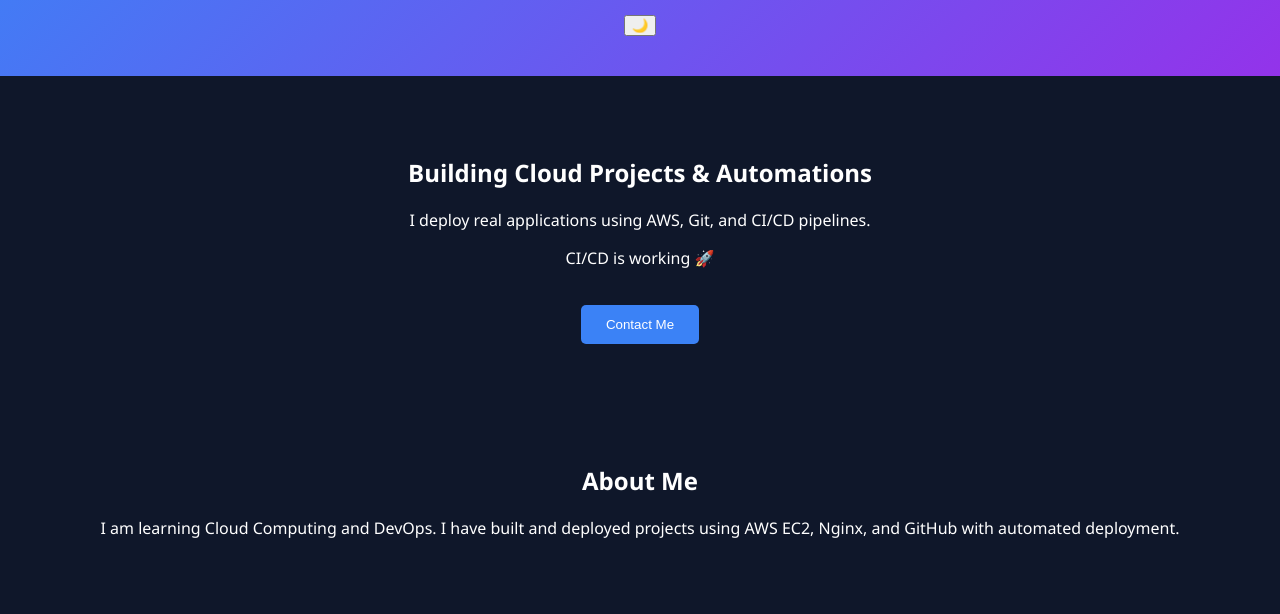
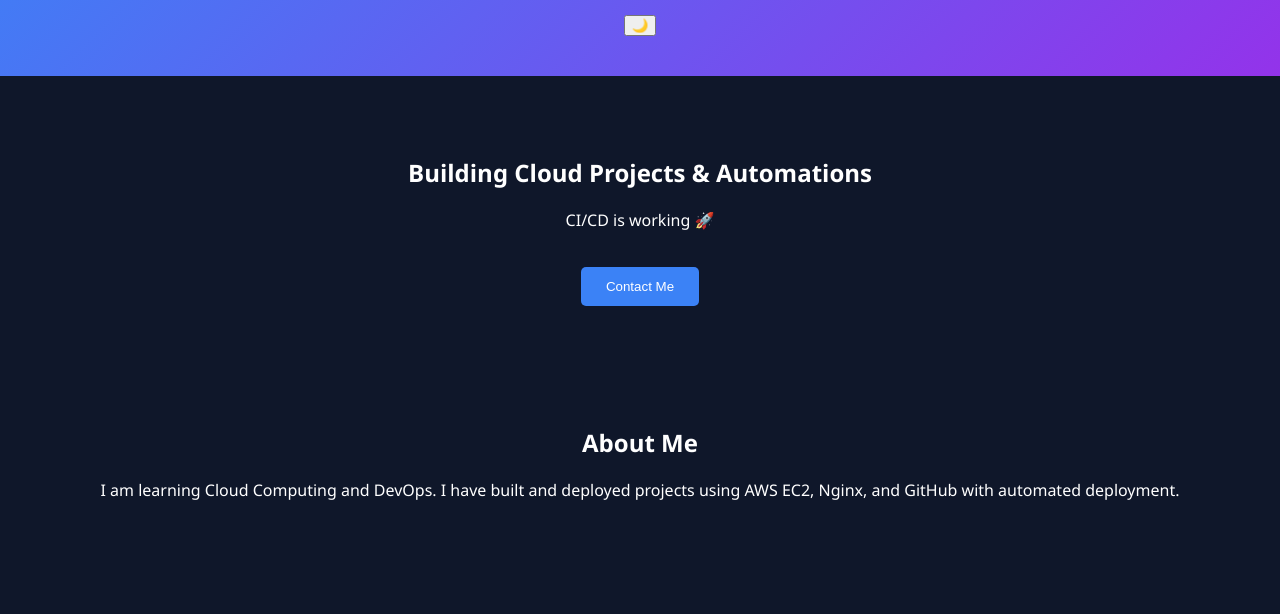
Before and after one commit to nailwalmayank3-droid/my-portfolio, a plain HTML site: page index.html in a window 1280 px wide. Shown: the part 136-750 px from the top of the page. Drawn offline with Linux system fonts and the light colour scheme.

Commit message:
Test GitHub Actions Deployment

```diff
--- a/index.html
+++ b/index.html
@@ -16,8 +16,7 @@
 
     <section class="hero">
         <h2>Building Cloud Projects & Automations</h2>
-        <p>I deploy real applications using AWS, Git, and CI/CD pipelines.</p>
-	<p>CI/CD is working 🚀</p>
+        <p>CI/CD is working 🚀</p>
         <button onclick="scrollToContact()">Contact Me</button>
     </section>
 
```
